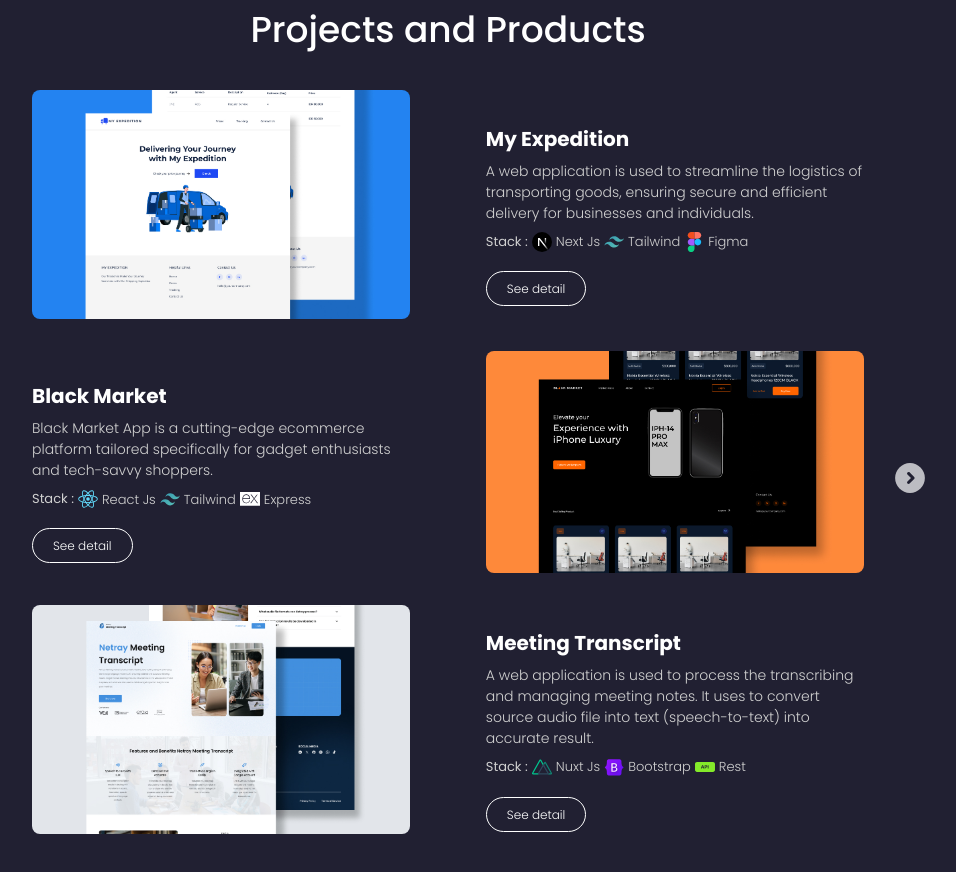
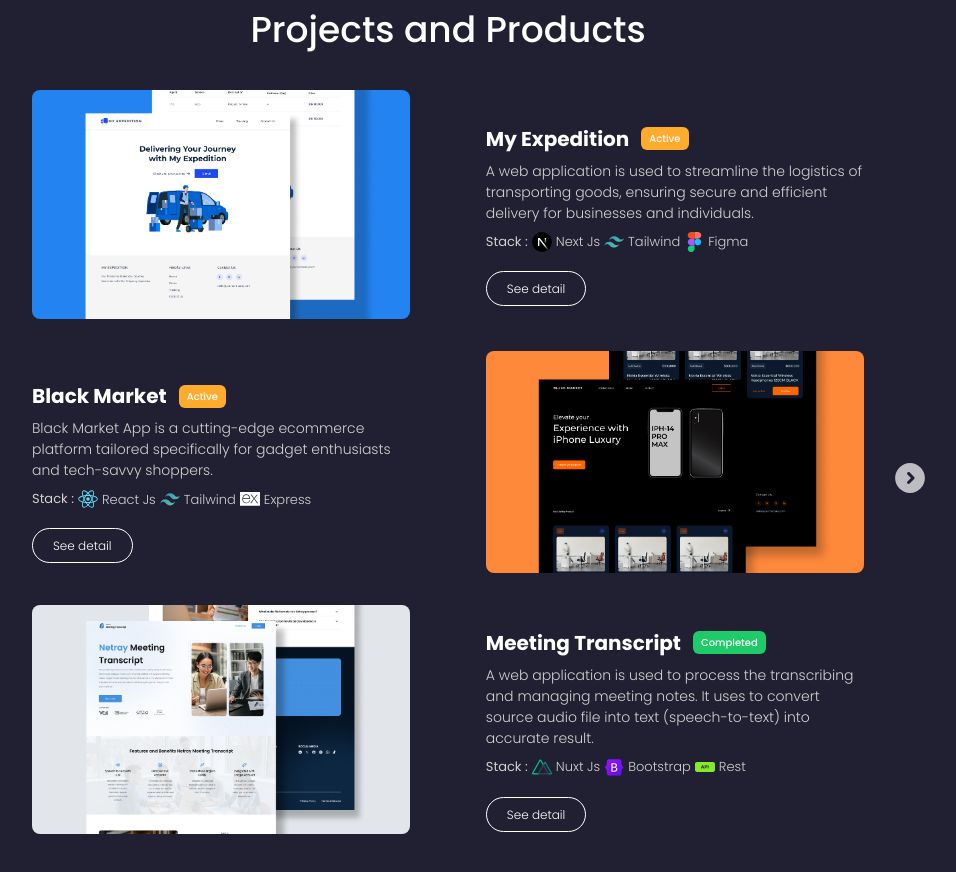
Before and after one commit to Dwifakhri/my-portfolio, a React (Vite) app: page / in a window 1280 px wide. Shown: the part 1580-2452 px from the top of the page, without its empty margins (192-1148 px from the left). Built offline with nearby package versions, Linux system fonts and the light colour scheme.

Commit message:
add project status

```diff
--- a/src/pages/section/Projects.jsx
+++ b/src/pages/section/Projects.jsx
@@ -114,8 +114,18 @@ const Projects = () => {
                                   : "lg:col-start-7"
                               }`}>
                               <div>
-                                <div className="font-bold text-xl mb-2">
-                                  {item.name}
+                                <div className="flex gap-x-3 items-center mb-2">
+                                  <div className="font-bold text-xl">
+                                    {item.name}
+                                  </div>
+                                  <div
+                                    className={`text-[10px] text-white mb-0 rounded-md px-2 py-1 font-medium capitalize h-fit ${
+                                      item.status === "active"
+                                        ? "bg-[#FFAB2E]"
+                                        : "bg-[#1FCB69]"
+                                    }`}>
+                                    {item.status}
+                                  </div>
                                 </div>
                                 <p className="text-secondary text-[14px]">
                                   {item.desc}
--- a/src/utils/projects.js
+++ b/src/utils/projects.js
@@ -5,6 +5,7 @@ export const myProjects = [
     link: "https://my-expedition-app.vercel.app/",
     desc: "A web application is used to streamline the logistics of transporting goods, ensuring secure and efficient delivery for businesses and individuals.",
     stack: ["next js", "tailwind", "figma"],
+    status: "active",
   },
   {
     name: "Black Market",
@@ -12,6 +13,7 @@ export const myProjects = [
     link: "https://github.com/Dwifakhri/black-marketplace",
     desc: "Black Market App is a cutting-edge ecommerce platform tailored specifically for gadget enthusiasts and tech-savvy shoppers.",
     stack: ["react js", "tailwind", "express"],
+    status: "active",
   },
   {
     name: "Meeting Transcript",
@@ -19,6 +21,7 @@ export const myProjects = [
     link: "https://transcript.netray.id/",
     desc: "A web application is used to process the transcribing and managing meeting notes. It uses to convert source audio file into text (speech-to-text) into accurate result.",
     stack: ["nuxt js", "bootstrap", "rest"],
+    status: "completed",
   },
   {
     name: "Bantul Mapan",
@@ -26,6 +29,7 @@ export const myProjects = [
     link: "https://bantulmapan.bantulkab.go.id/",
     desc: "A web application which aims to analyze and present statistical data of Micro, Small, and Medium Enterprises (MSMEs) in Bantul District, Indonesia.",
     stack: ["nuxt js", "bootstrap", "rest"],
+    status: "completed",
   },
   {
     name: "Netray Media Monitoring",
@@ -33,6 +37,7 @@ export const myProjects = [
     link: "https://monitoring.netray.id/",
     desc: "A media monitoring platform based on big data analytics, deep learning, and sentiment analysis which inform what is happening on social media and online news media.",
     stack: ["nuxt js", "bootstrap", "rest"],
+    status: "completed",
   },
   {
     name: "Real Time Chat",
@@ -40,6 +45,7 @@ export const myProjects = [
     link: "https://github.com/Dwifakhri/chat-app",
     desc: "A web application is used to personal chat in real time. Its feature can join or leave group with other users. Its providing a fluid and responsive chat experience.",
     stack: ["vue", "bootstrap", "express"],
+    status: "completed",
   },
   {
     name: "CV Generator",
@@ -47,6 +53,7 @@ export const myProjects = [
     link: "https://cv-builder-jade.vercel.app/",
     desc: "A web application is used to create an ATS resume or curriculum vitae. It assists users in creating professional resumes or CVs tailored to their specific needs",
     stack: ["vue", "bootstrap", "localstorage"],
+    status: "completed",
   },
   {
     name: "Mentutor",
@@ -54,6 +61,7 @@ export const myProjects = [
     link: "https://github.com/Dwifakhri/Mentutor",
     desc: "A web application which user can manage the task or submission for mentor and mentee. It helps to monitor the students report/activity for mentor and easy to use.",
     stack: ["react js", "tailwind", "rest"],
+    status: "completed",
   },
   {
     name: "Movies21",
@@ -61,6 +69,7 @@ export const myProjects = [
     link: "https://movies21-app.vercel.app/",
     desc: "A web application that user can see the popular movies in a list. Explore an extensive library of films, discover hidden gems, and stay up-to-date with the latest releases, all from the comfort of your web browser. ",
     stack: ["react js", "tailwind", "rest"],
+    status: "completed",
   },
   // {
   //   name: "Nouncer",
@@ -68,6 +77,7 @@ export const myProjects = [
   //   link: "https://nouncer-app.vercel.app/",
   //   desc: "A web application for finding the mean of the word like dictionary. Dive into a world of words, definitions, synonyms, antonyms, and more, curated to enhance your understanding and appreciation of language.",
   //   stack: ["react js", "tailwind", "rest"],
+  //   status: "completed",
   // },
   // {
   //   name: "Pokemon Gatcha",
@@ -75,5 +85,6 @@ export const myProjects = [
   //   link: "https://pokemon-app-mauve.vercel.app/",
   //   desc: "A web application that user can catch the pokemon as a game. Many pokemons that you can catch and collect into favorites pokemon",
   //   stack: ["react js", "tailwind", "rest"],
+  //   status: "completed",
   // },
 ];
```
